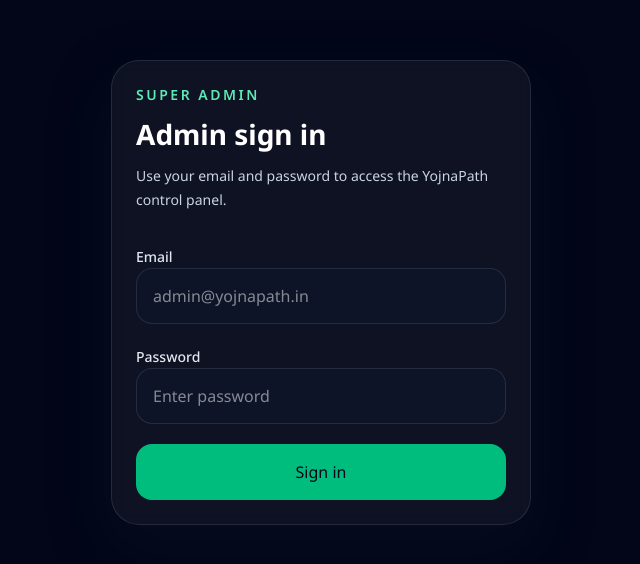
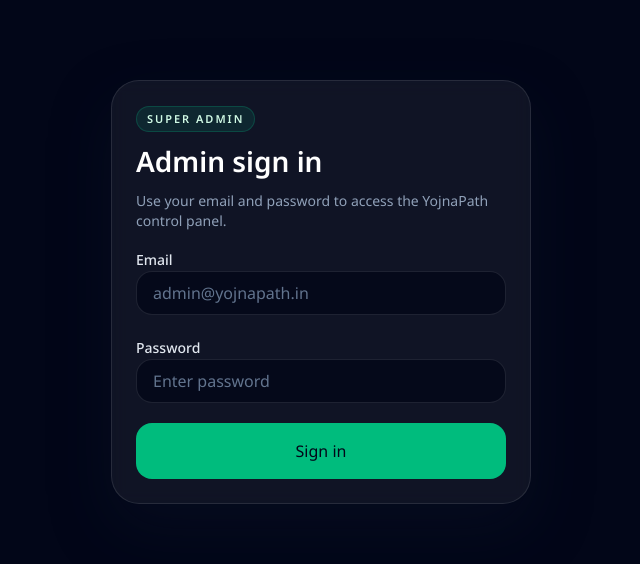
Before and after one commit to AnshKaushal6393/YojnaPath, a React (Vite) app in the folder frontend/: page /admin/login in a window 1280 px wide. Shown: the part 108-672 px from the top of the page, without its empty margins (319-959 px from the left). Built offline with nearby package versions, Linux system fonts and the light colour scheme; no server answers.

Commit message:
feat: enhance AdminLoginPage and AdminShell with new UI components for improved layout and user experience

```diff
--- a/frontend/src/pages/AdminLoginPage.jsx
+++ b/frontend/src/pages/AdminLoginPage.jsx
@@ -1,6 +1,10 @@
 import { useState } from "react";
 import { useNavigate } from "react-router-dom";
 import { loginAdmin } from "../lib/adminApi";
+import { Badge } from "../components/ui/badge";
+import { Button } from "../components/ui/button";
+import { Card, CardContent, CardDescription, CardHeader, CardTitle } from "../components/ui/card";
+import { Input } from "../components/ui/input";
 
 export default function AdminLoginPage() {
   const navigate = useNavigate();
@@ -32,21 +36,22 @@
   return (
     <main className="min-h-screen bg-slate-950 px-4 py-8 text-slate-50">
       <div className="mx-auto flex min-h-[calc(100vh-4rem)] w-full max-w-[420px] items-center">
-        <div className="w-full rounded-[28px] border border-white/10 bg-white/5 p-6 shadow-[0_24px_60px_rgba(15,23,42,0.35)] backdrop-blur">
-          <div className="mb-8 space-y-3">
-            <p className="text-sm font-semibold uppercase tracking-[0.18em] text-emerald-300">
+        <Card className="w-full p-0 shadow-[0_24px_60px_rgba(15,23,42,0.35)]">
+          <CardHeader className="space-y-3 px-6 pt-6">
+            <Badge variant="success" className="w-fit uppercase tracking-[0.18em]">
               Super Admin
-            </p>
-            <h1 className="text-[28px] font-bold leading-tight text-white">Admin sign in</h1>
-            <p className="text-sm leading-6 text-slate-300">
+            </Badge>
+            <CardTitle className="text-[28px] leading-tight">Admin sign in</CardTitle>
+            <CardDescription>
               Use your email and password to access the YojnaPath control panel.
-            </p>
-          </div>
+            </CardDescription>
+          </CardHeader>
 
-          <form className="space-y-5" onSubmit={handleSubmit}>
+          <CardContent className="pt-4">
+            <form className="space-y-5" onSubmit={handleSubmit}>
             <label className="block space-y-2">
               <span className="text-sm font-medium text-slate-200">Email</span>
-              <input
+              <Input
                 type="email"
                 autoComplete="email"
                 value={email}
@@ -54,14 +59,13 @@
                   setEmail(event.target.value);
                   setError("");
                 }}
-                className="h-14 w-full rounded-2xl border border-white/10 bg-slate-900/70 px-4 text-base text-white outline-none transition focus:border-emerald-400 focus:ring-2 focus:ring-emerald-500/20"
                 placeholder="admin@yojnapath.in"
               />
             </label>
 
             <label className="block space-y-2">
               <span className="text-sm font-medium text-slate-200">Password</span>
-              <input
+              <Input
                 type="password"
                 autoComplete="current-password"
                 value={password}
@@ -69,7 +73,6 @@
                   setPassword(event.target.value);
                   setError("");
                 }}
-                className="h-14 w-full rounded-2xl border border-white/10 bg-slate-900/70 px-4 text-base text-white outline-none transition focus:border-emerald-400 focus:ring-2 focus:ring-emerald-500/20"
                 placeholder="Enter password"
               />
             </label>
@@ -80,15 +83,16 @@
               </div>
             ) : null}
 
-            <button
+            <Button
               type="submit"
               disabled={isSubmitting}
-              className="flex h-14 w-full items-center justify-center rounded-2xl bg-emerald-500 px-4 text-base font-semibold text-slate-950 transition hover:bg-emerald-400 disabled:cursor-not-allowed disabled:bg-emerald-300"
+              className="h-14 w-full text-base"
             >
               {isSubmitting ? "Signing in..." : "Sign in"}
-            </button>
-          </form>
-        </div>
+            </Button>
+            </form>
+          </CardContent>
+        </Card>
       </div>
     </main>
   );
--- a/frontend/src/pages/AdminShell.jsx
+++ b/frontend/src/pages/AdminShell.jsx
@@ -2,6 +2,9 @@
 import { NavLink, Outlet, useNavigate } from "react-router-dom";
 import { fetchCurrentAdmin } from "../lib/adminApi";
 import { clearAdminToken } from "../lib/adminAuthStorage";
+import { Badge } from "../components/ui/badge";
+import { Button } from "../components/ui/button";
+import { Card } from "../components/ui/card";
 
 function getNavClassName({ isActive }) {
   return `rounded-2xl px-3.5 py-2.5 text-xs font-semibold transition ${
@@ -26,7 +29,7 @@
   return (
     <main className="admin-shell min-h-screen overflow-x-hidden bg-[radial-gradient(circle_at_top,rgba(16,185,129,0.18),transparent_28%),linear-gradient(180deg,#020617_0%,#0f172a_48%,#111827_100%)] px-4 py-8 text-slate-50">
       <div className="mx-auto w-full max-w-[1600px]">
-        <div className="mb-8 rounded-[30px] border border-white/10 bg-white/6 px-5 py-4 shadow-[0_16px_40px_rgba(15,23,42,0.18)] backdrop-blur">
+        <Card className="mb-8 px-5 py-4">
           <div className="flex flex-col gap-4 lg:flex-row lg:items-center lg:justify-between">
             <div className="min-w-0">
               <p className="text-[11px] font-semibold uppercase tracking-[0.22em] text-emerald-300">
@@ -34,9 +37,9 @@
               </p>
               <div className="mt-2 flex flex-wrap items-center gap-3">
                 <h1 className="text-2xl font-semibold text-white md:text-[30px]">Control center</h1>
-                <span className="rounded-full border border-emerald-400/20 bg-emerald-400/10 px-3 py-1 text-[11px] font-semibold uppercase tracking-[0.18em] text-emerald-200">
+                <Badge variant="success" className="uppercase tracking-[0.18em]">
                   Live dashboard
-                </span>
+                </Badge>
               </div>
               <p className="mt-2 text-sm text-slate-300">
                 {adminQuery.data?.email ? `Signed in as ${adminQuery.data.email}` : "Managing platform operations"}
@@ -56,18 +59,19 @@
               <NavLink to="/admin/schemes" className={getNavClassName}>
                 Schemes
               </NavLink>
-              <button
+              <Button
                 type="button"
-                className="rounded-2xl border border-white/10 bg-white/5 px-3.5 py-2.5 text-xs font-semibold text-white transition hover:bg-white/10"
+                variant="secondary"
+                size="sm"
                 onClick={handleLogout}
               >
                 Log out
-              </button>
+              </Button>
             </div>
           </div>
 
           <Outlet />
-        </div>
+        </Card>
       </div>
     </main>
   );
```
